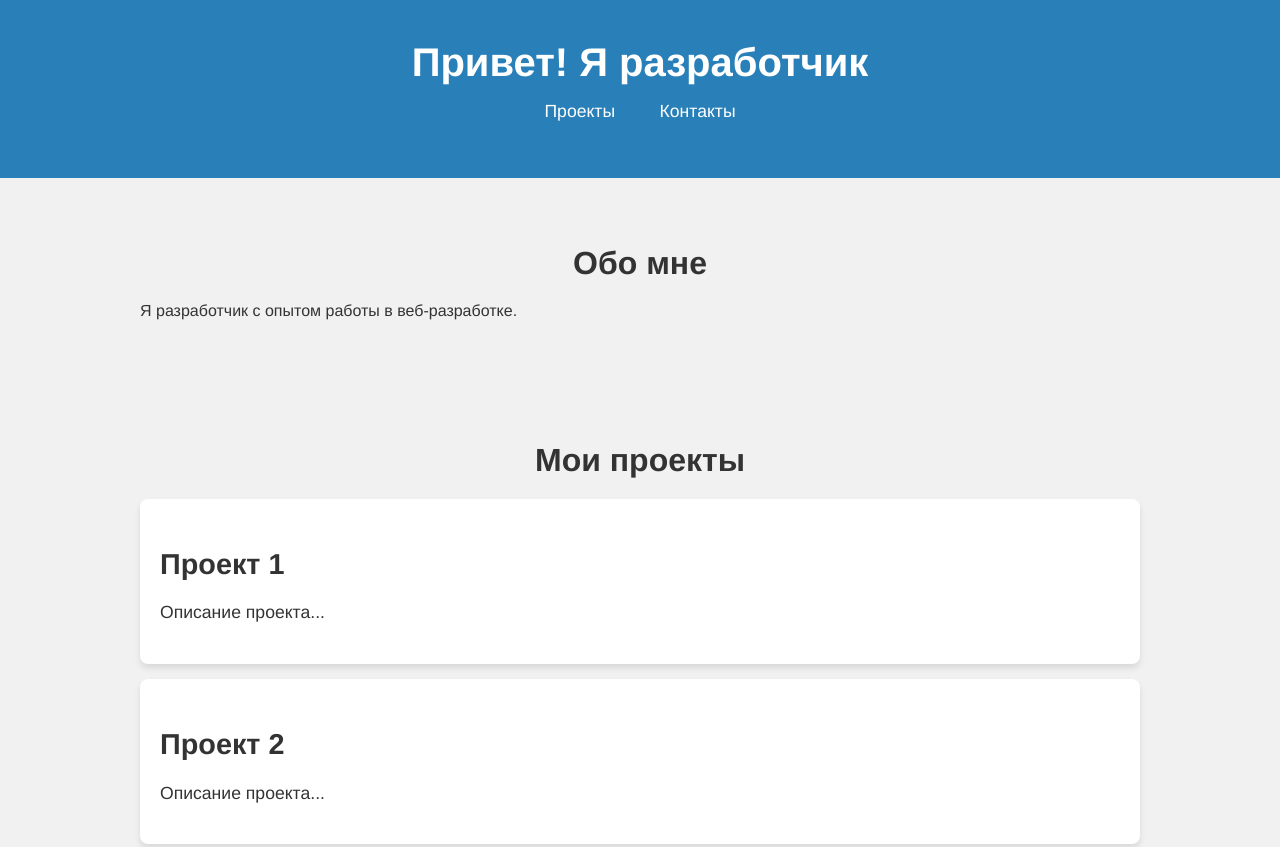
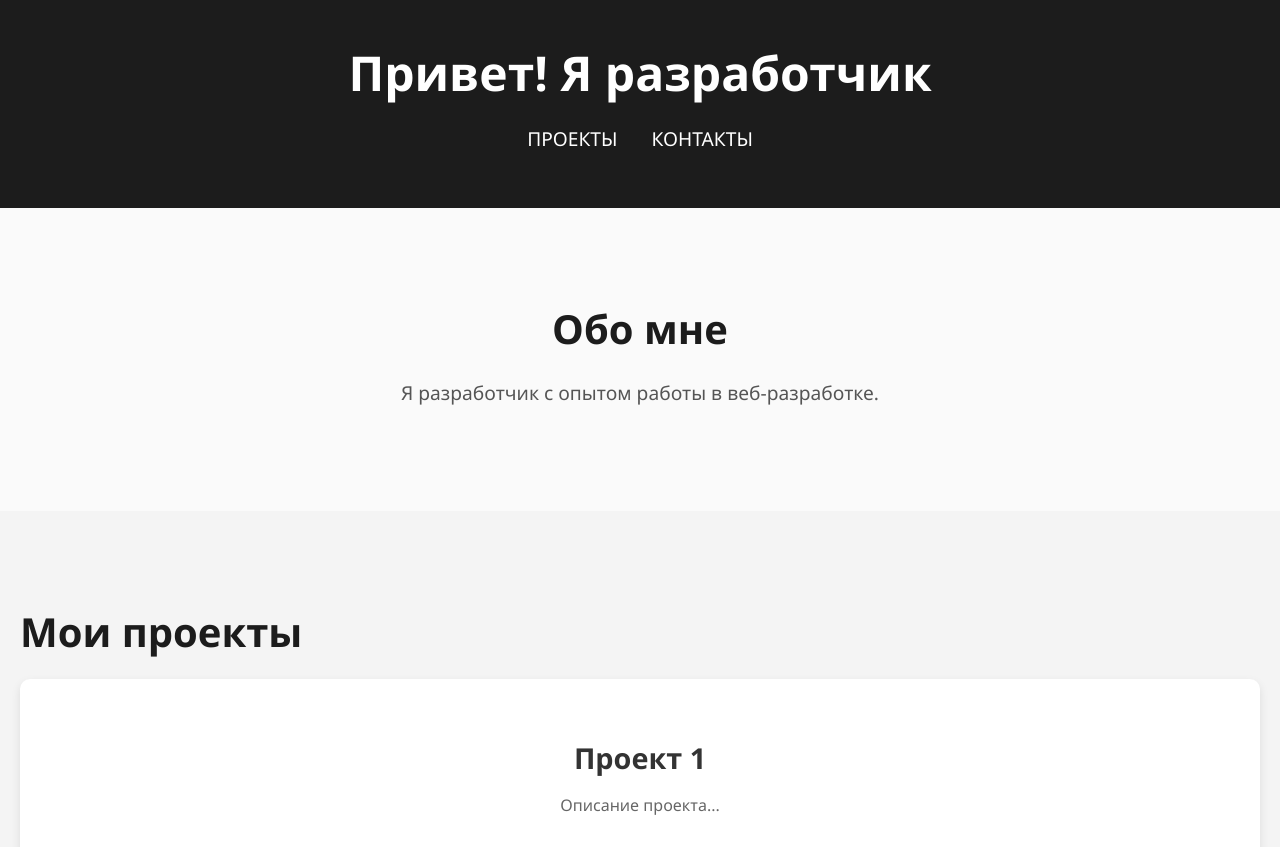
Before and after one commit to luNarinXN/portfol, a plain HTML site: page index.html in a window 1280 px wide. Shown: the top 847 px of the page. Drawn offline with Linux system fonts and the light colour scheme.

Commit message:
Update style.css

```diff
--- a/style.css
+++ b/style.css
@@ -1,78 +1,128 @@
+/* Общие стили для всего сайта */
 body {
-  font-family: 'Helvetica', sans-serif;
-  background-color: #f1f1f1;
+  font-family: 'Segoe UI', Tahoma, Geneva, Verdana, sans-serif;
+  background-color: #fafafa;
   margin: 0;
   padding: 0;
   color: #333;
 }
 
 header {
-  background-color: #2980b9;
+  background-color: #1c1c1c;
   color: white;
-  padding: 40px;
+  padding: 40px 0;
   text-align: center;
 }
 
 header h1 {
-  font-size: 2.5rem;
+  font-size: 3rem;
   margin: 0;
+  font-weight: 600;
 }
 
 nav ul {
   list-style: none;
   padding: 0;
+  margin-top: 20px;
 }
 
 nav ul li {
   display: inline;
-  margin: 0 20px;
+  margin: 0 15px;
 }
 
 nav ul li a {
   color: white;
   text-decoration: none;
-  font-size: 1.1rem;
+  font-size: 1.2rem;
+  font-weight: 500;
+  text-transform: uppercase;
 }
 
-section#about, section#projects {
-  padding: 40px 20px;
-  max-width: 1000px;
+nav ul li a:hover {
+  border-bottom: 2px solid #3498db;
+}
+
+/* Стили секции "О себе" */
+section#about {
+  padding: 60px 20px;
+  max-width: 900px;
   margin: 0 auto;
+  text-align: center;
 }
 
 h2 {
-  font-size: 2rem;
+  font-size: 2.5rem;
   margin-bottom: 20px;
-  text-align: center;
+  font-weight: 700;
+  color: #1c1c1c;
+}
+
+p {
+  font-size: 1.2rem;
+  line-height: 1.8;
+  color: #555;
+  margin-bottom: 40px;
+}
+
+/* Стили секции "Проекты" */
+section#projects {
+  padding: 60px 20px;
+  background-color: #f4f4f4;
 }
 
 .project {
-  background-color: #ffffff;
-  padding: 20px;
-  margin: 15px 0;
-  border-radius: 8px;
-  box-shadow: 0 4px 6px rgba(0, 0, 0, 0.1);
+  background-color: white;
+  padding: 30px;
+  margin: 20px 0;
+  border-radius: 10px;
+  box-shadow: 0 4px 10px rgba(0, 0, 0, 0.1);
+  text-align: center;
+  transition: transform 0.3s ease, box-shadow 0.3s ease;
+}
+
+.project:hover {
+  transform: translateY(-10px);
+  box-shadow: 0 6px 20px rgba(0, 0, 0, 0.1);
 }
 
 .project h3 {
   font-size: 1.8rem;
-  margin-bottom: 10px;
+  color: #333;
+  margin-bottom: 15px;
+  font-weight: 600;
 }
 
 .project p {
-  font-size: 1.1rem;
+  font-size: 1rem;
+  color: #666;
   line-height: 1.6;
 }
 
+.project button {
+  background-color: #3498db;
+  color: white;
+  padding: 12px 20px;
+  border: none;
+  border-radius: 30px;
+  cursor: pointer;
+  font-size: 1rem;
+  transition: background-color 0.3s ease;
+}
+
+.project button:hover {
+  background-color: #2980b9;
+}
+
+/* Футер */
 footer {
-  background-color: #2980b9;
+  background-color: #1c1c1c;
   color: white;
-  text-align: center;
-  position: fixed;
-  padding: 10px;
+  padding: 20px 0;
   text-align: center;
 }
 
 footer p {
   margin: 0;
+  font-size: 1rem;
 }
```
